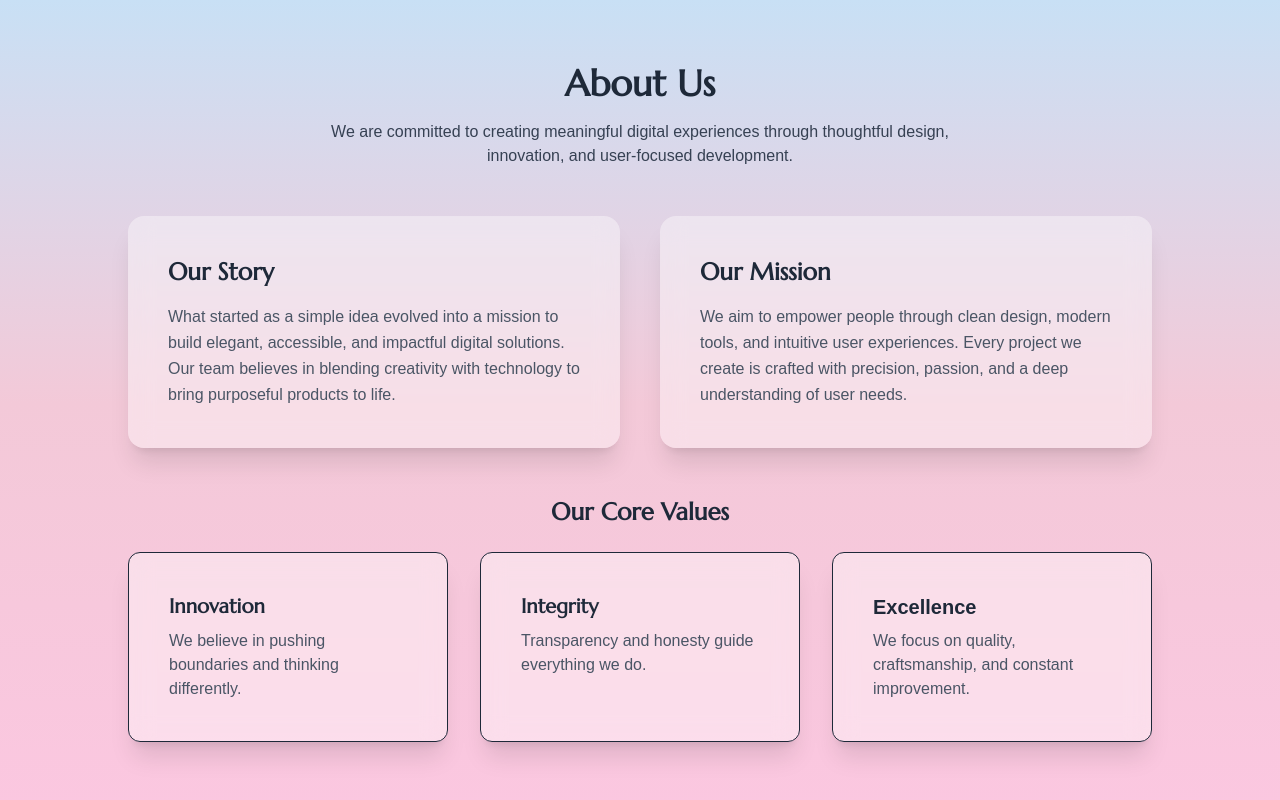
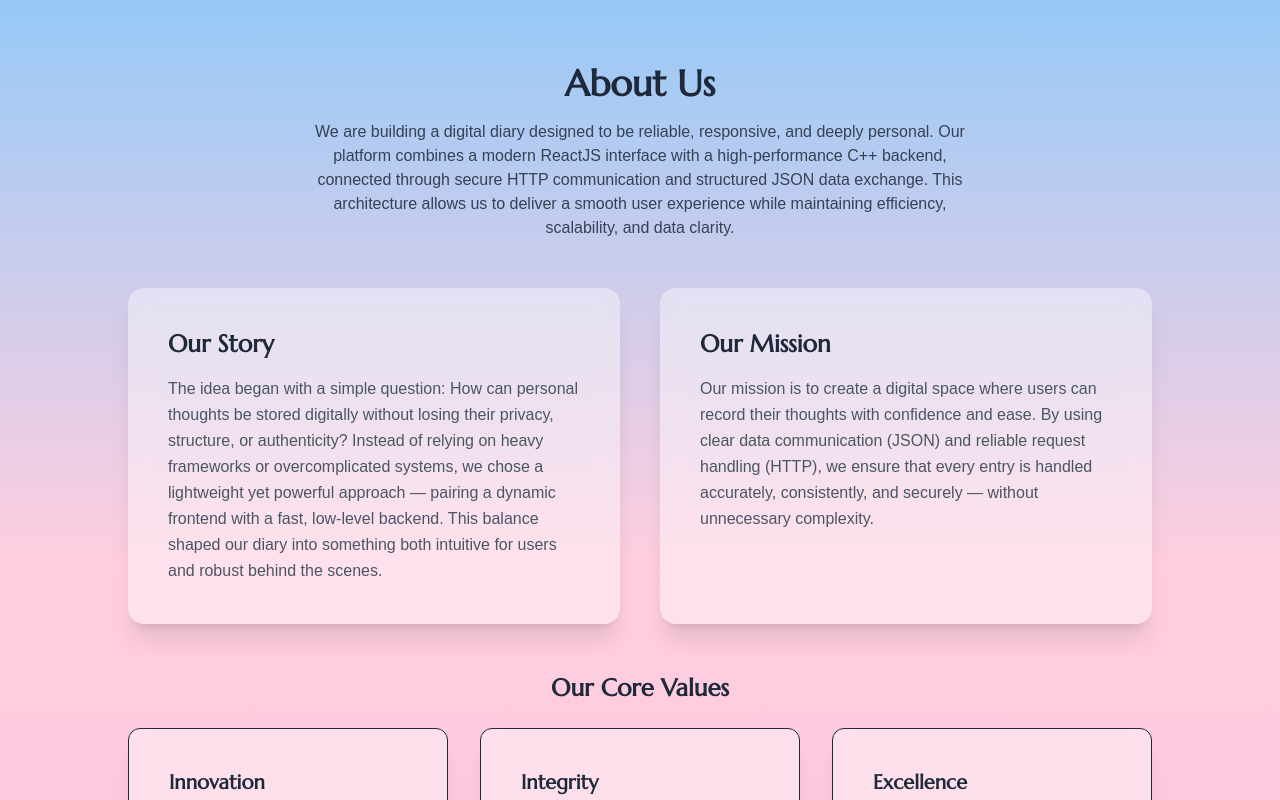
Before and after one commit to soniya-kolvekar/digital-diary, a Next.js app in the folder app-frontend/: page /about in a window 1280 px wide. Shown: the top 800 px of the page. Built offline with nearby package versions, Linux system fonts and the light colour scheme.

Commit message:
Gradient fix

```diff
--- a/app-frontend/app/about/page.js
+++ b/app-frontend/app/about/page.js
@@ -1,14 +1,13 @@
 "use client";
 export default function AboutPage() {
   return (
-    <div className="min-h-screen bg-gradient-to-b from-[#C8E0F5] via-[#F3C9D8] to-[#FBC7E0] text-gray-800 px-6 py-16">
+    <div className="min-h-screen bg-gradient-to-b from-[#95c9f7] via-[#ffcedf] to-[#FBC7E0] text-gray-800 px-6 py-16">
       <div className="max-w-5xl mx-auto space-y-12">
 
         <div className="text-center space-y-4">
           <h1 className="text-4xl font-extrabold font-[marcellus]">About Us</h1>
           <p className="text-gray-700 max-w-2xl mx-auto">
-            We are committed to creating meaningful digital experiences through thoughtful design,
-            innovation, and user-focused development.
+           We are building a digital diary designed to be reliable, responsive, and deeply personal. Our platform combines a modern ReactJS interface with a high-performance C++ backend, connected through secure HTTP communication and structured JSON data exchange. This architecture allows us to deliver a smooth user experience while maintaining efficiency, scalability, and data clarity.
           </p>
         </div>
 
@@ -17,18 +16,15 @@ export default function AboutPage() {
           <div className="space-y-4 bg-white/40 backdrop-blur-md shadow-xl rounded-2xl p-10" >
             <h2 className="text-2xl font-bold font-[marcellus]">Our Story</h2>
             <p className="text-gray-600 leading-relaxed">
-              What started as a simple idea evolved into a mission to build elegant, accessible,
-              and impactful digital solutions. Our team believes in blending creativity with
-              technology to bring purposeful products to life.
+             The idea began with a simple question: How can personal thoughts be stored digitally without losing their privacy, structure, or authenticity?
+Instead of relying on heavy frameworks or overcomplicated systems, we chose a lightweight yet powerful approach — pairing a dynamic frontend with a fast, low-level backend. This balance shaped our diary into something both intuitive for users and robust behind the scenes.
             </p>
           </div>
 
           <div className="space-y-4 bg-white/40 backdrop-blur-md shadow-xl rounded-2xl p-10">
             <h2 className="text-2xl font-bold font-[marcellus]">Our Mission</h2>
             <p className="text-gray-600 leading-relaxed">
-              We aim to empower people through clean design, modern tools, and intuitive
-              user experiences. Every project we create is crafted with precision, passion,
-              and a deep understanding of user needs.
+              Our mission is to create a digital space where users can record their thoughts with confidence and ease. By using clear data communication (JSON) and reliable request handling (HTTP), we ensure that every entry is handled accurately, consistently, and securely — without unnecessary complexity.
             </p>
           </div>
 
@@ -41,22 +37,20 @@ export default function AboutPage() {
             <div className="p-6 border rounded-xl hover:shadow-lg transition bg-white/40 backdrop-blur-md shadow-xl rounded-2xl p-10">
               <h3 className="font-semibold text-xl font-[marcellus]">Innovation</h3>
               <p className="text-gray-600 mt-2">
-                We believe in pushing boundaries and thinking differently.
+                We embrace practical innovation — choosing technologies that solve real problems. ReactJS enables a responsive, interactive interface, while C++ ensures performance and control at the system level. Together, they form a solution that is both modern and efficient.
               </p>
             </div>
 
             <div className="p-6 border rounded-xl hover:shadow-lg transition bg-white/40 backdrop-blur-md shadow-xl rounded-2xl p-10">
               <h3 className="font-semibold text-xl font-[marcellus]">Integrity</h3>
               <p className="text-gray-600 mt-2">
-                Transparency and honesty guide everything we do.
-              </p>
+Data integrity is fundamental to a diary. Our backend architecture prioritizes structured data handling and predictable communication, ensuring entries remain accurate, consistent, and dependable over time.              </p>
             </div>
 
             <div className="p-6 border rounded-xl hover:shadow-lg transition bg-white/40 backdrop-blur-md shadow-xl rounded-2xl p-10">
-              <h3 className="font-semibold text-xl">Excellence</h3>
+              <h3 className="font-semibold text-xl font-[marcellus]">Excellence</h3>
               <p className="text-gray-600 mt-2">
-                We focus on quality, craftsmanship, and constant improvement.
-              </p>
+Excellence is reflected in attention to detail — from smooth UI interactions to optimized backend processing. Every design and technical decision is made to enhance reliability, performance, and user trust.              </p>
             </div>
 
           </div>
--- a/app-frontend/app/home/page.js
+++ b/app-frontend/app/home/page.js
@@ -1,10 +1,10 @@
 "use client"
 export default function HomePage() {
   return (
-    <div className="min-h-screen bg-gradient-to-b from-blue-300 to-pink-200 flex  p-6">
+    <div className="min-h-screen  bg-gradient-to-b from-[#95c9f7] via-[#ffcedf] to-[#FBC7E0] flex  p-6">
       <div className="w-1/2  flex flex-col  space-y-1 ">
         <div>
-          <img src="https://i.pinimg.com/1200x/d7/f3/92/d7f3925344fb1f37704fac60d240d67a.jpg" alt="Digital Diary" className=" mx-auto mb-8 w-24 h-24 rounded-full shadow-lg border-purple-800 border-2" />
+          <img src="https://i.pinimg.com/1200x/d7/f3/92/d7f3925344fb1f37704fac60d240d67a.jpg" alt="Digital Diary" className=" mx-auto mb-8 w-24 h-24 rounded-full shadow-lg border-purple-500 border-2" />
       </div>
       <div>
 
--- a/app-frontend/app/page.js
+++ b/app-frontend/app/page.js
@@ -18,18 +18,18 @@ const router = useRouter();
                         />
                          <input className="md:w-90 w-70 h-13 bg-[#E3E8F0] text-black rounded-[5px] mt-5 items-center justify-center px-7 " type="password"placeholder="xxxxxx"onChange={(e)=>setPassword(e.target.value)}
                        />
-                        <button className="md:w-50 w-40 h-13 bg-[#ECA49C]  rounded-[5px] mt-5 text-black hover:text-white justify-center items-center md:mx-20  hover:bg-[#794468]"onClick={async(event)=>{
+                        <button className="md:w-50 w-40 h-13 bg-[#ECA49C]  rounded-[5px] mt-5 text-black hover:text-white justify-center items-center md:mx-20  hover:bg-[#a14e87]"onClick={async(event)=>{
                           console.log(email,password);
                           await login (email,password);
                           router.replace('/home');
                         }}>Login
                       </button>
-                      <button className="md:w-50 w-40 h-13  bg-[#ECA49C] rounded-[5px] mt-5 text-black hover:text-white justify-center items-center md:mx-20   hover:bg-[#794468]"onClick={async(event)=>{
+                      <button className="md:w-50 w-40 h-13  bg-[#ECA49C] rounded-[5px] mt-5 text-black hover:text-white justify-center items-center md:mx-20   hover:bg-[#a14e87]"onClick={async(event)=>{
                           console.log(email,password);
                           await createAccount (email,password);
                        0 }}>Sign Up
                       </button>
-                      <button className="md:w-50 w-50 h-13 bg-[#ECA49C] rounded-[5px] mt-5  text-black hover:text-white justify-center items-center md:mx-20 hover:bg-[#794468]"onClick={async(event)=>{
+                      <button className="md:w-50 w-50 h-13 bg-[#ECA49C] rounded-[5px] mt-5  text-black hover:text-white justify-center items-center md:mx-20 hover:bg-[#a14e87]"onClick={async(event)=>{
                           console.log(email,password);
                           await resetEmail(email,password);
                         }}>Send Reset Email
```
